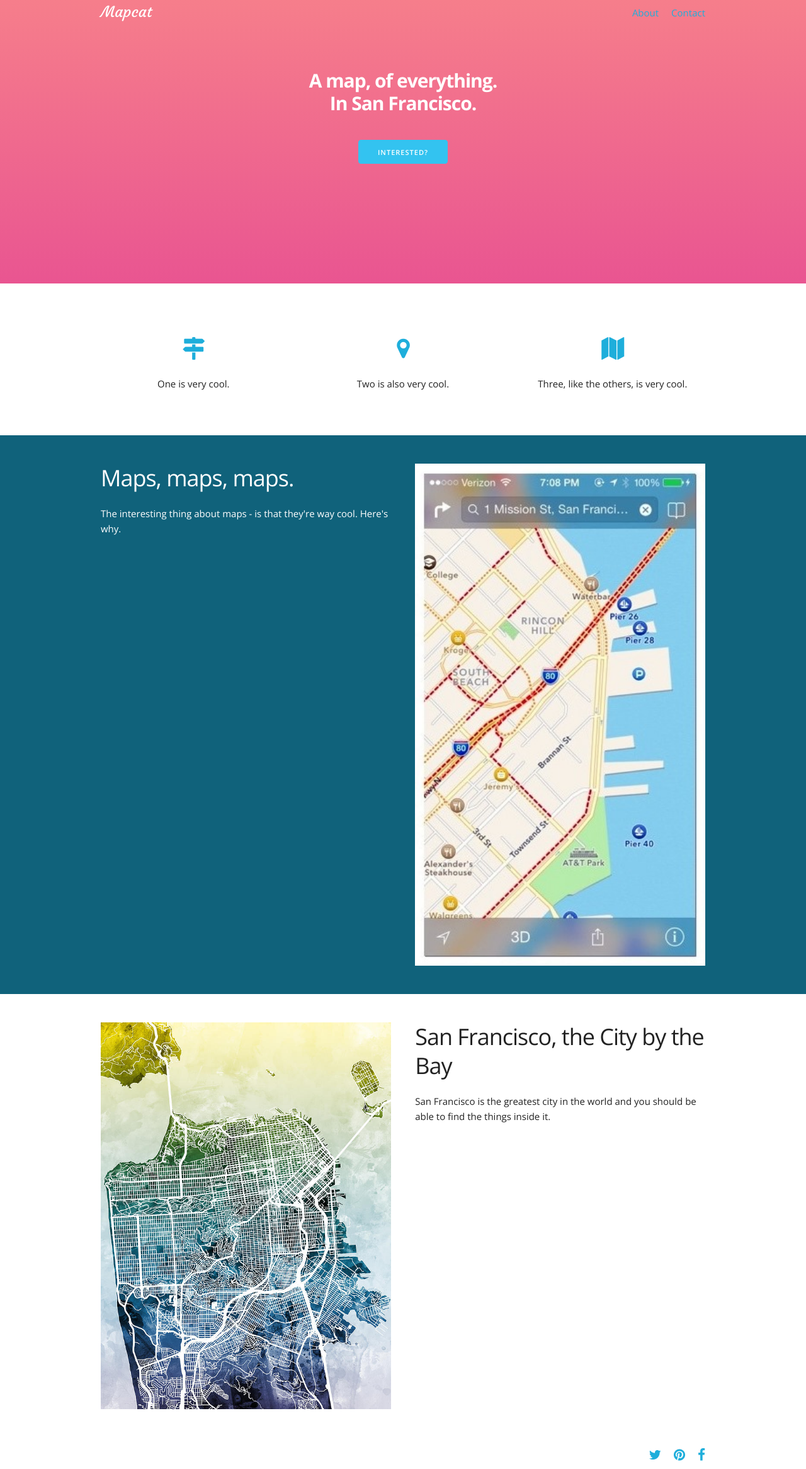
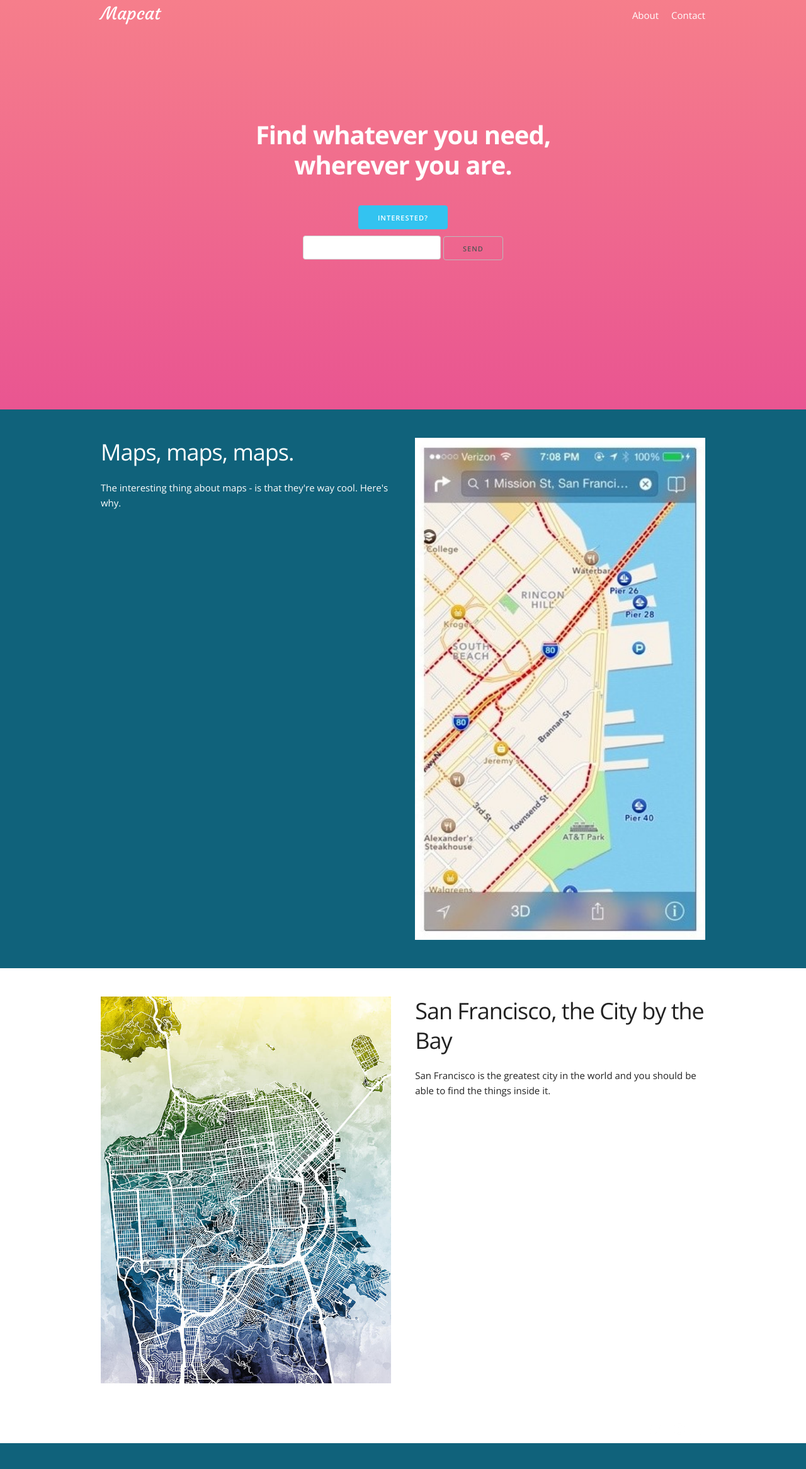
Before and after one commit to mapcat-io/_heroku-nearme, a Node project: template templates/views/home.hbs in a window 1280 px wide. Shown: the whole page at 63% size. After the commit the page ends 2291 px from the top, so only its background shows below. Run offline with Node 20 templates, Linux system fonts and the light colour scheme; the template is opened without the code that fills it, so the values that code supplies are empty; some libraries are stand-ins or nearby versions.

Commit message:
testing email form

```diff
--- a/public/styles/site.css
+++ b/public/styles/site.css
@@ -831,28 +831,29 @@ body {
   text-shadow: rgba(0, 0, 0, 0.01) 0 0 1px; }
 
 a {
-  text-decoration: none; }
+  text-decoration: none;
+  color: white; }
 
 .brand {
   font-family: 'Courgette', cursive;
-  font-size: 24px;
+  font-size: 28px;
   font-weight: 400;
   color: white;
   float: left;
   text-decoration: none; }
 
 .hero-wrapper {
-  min-height: 450px;
+  min-height: 650px;
   background: linear-gradient(0deg, #e95591 0%, #f67e8b 100%);
   height: 100%;
-  margin-bottom: 35px; }
+  margin-bottom: 0px; }
 
 .hero-wrapper .button {
   margin-top: 20px; }
 
 .hero-wrapper h1 {
   font-weight: 700;
-  font-size: 30px;
+  font-size: 40px;
   color: white; }
 
 .text-center {
@@ -881,7 +882,7 @@ a {
 
 .navbar {
   height: 50px;
-  margin-bottom: 60px; }
+  margin-bottom: 140px; }
 
 .navbar ul > li {
   float: left;
@@ -890,7 +891,7 @@ a {
 .nav-links {
   float: right;
   list-style: none;
-  margin-top: 8px; }
+  margin-top: 12px; }
 
 .footer {
   height: 50px;
--- a/public/styles/site/_site.scss
+++ b/public/styles/site/_site.scss
@@ -8,11 +8,12 @@ body {
 
 a {
   text-decoration: none;
+  color: white;
 }
 
 .brand {
   font-family: 'Courgette', cursive;
-  font-size: 24px;
+  font-size: 28px;
   font-weight:400;
   color: white;
   float: left;
@@ -20,10 +21,10 @@ a {
 }
 
 .hero-wrapper {
-  min-height: 450px;
+  min-height: 650px;
   background:linear-gradient(0deg, rgba(233, 85, 145, 1) 0%, rgba(246, 126, 139, 1) 100%);
   height: 100%;
-  margin-bottom: 35px;
+  margin-bottom: 0px;
 }
 
 .hero-wrapper .button {
@@ -32,7 +33,7 @@ a {
 
 .hero-wrapper h1 {
   font-weight: 700;
-  font-size:30px;
+  font-size:40px;
   color: white;
 }
 
@@ -69,7 +70,7 @@ a {
 
 .navbar {
   height: 50px;
-  margin-bottom: 60px;
+  margin-bottom: 140px;
 }
 
 .navbar ul > li {
@@ -80,7 +81,7 @@ a {
 .nav-links {
   float: right;
   list-style: none;
-  margin-top: 8px;
+  margin-top: 12px;
 }
 
 .footer {
--- a/templates/views/home.hbs
+++ b/templates/views/home.hbs
@@ -1,5 +1,28 @@
+<script>
+    function postContactToGoogle() {
+        var email = $('#Email').val();
+
+            $.ajax({
+                url: "https://docs.google.com/forms/d/1r-WaPM4Qb4C_u4RR-IM_wtUNO514Q-i9cIToXQ4Pn2E/formResponse",
+                data: { "19271924": email },
+                type: "POST",
+                dataType: "xml",
+                statusCode: {
+                    0: function () {
+                        window.location.replace("ThankYou.html");
+                    },
+                    200: function () {
+                        window.location.replace("ThankYou.html");
+                    }
+                }
+            });
+    }
+</script>
+
 <!-- Hero Wrapper -->
 <div class="hero-wrapper">
+
+
   <!-- Navbar -->
   <nav class="navbar">
     <div class="container">
@@ -10,18 +33,26 @@
       </ul>
     </div>
   </nav> <!-- End -->
+
+
   <!-- Above the Fold Hero -->
   <section class="container">
     <div class="row text-center">
       <div class="twelve columns">
-        <h1>A map, of everything.</br>In San Francisco.</h1>
-        <a id="primaryCta" class="button button-primary" href="#">Interested?</a>
+        <h1>Find whatever you need,</br> wherever you are.</h1>
+          <input id="primaryCta"  class="button button-primary" type="submit" value="Interested?" /></input>
+
+          <form action="https://docs.google.com/forms/d/1r-WaPM4Qb4C_u4RR-IM_wtUNO514Q-i9cIToXQ4Pn2E/formResponse" method="post" enctype="text/plain" id="ss-form" target="_self" onsubmit="">
+            <!--<input id="email" type="text" name="mail" value="Enter your email"> -->
+            <input type="text" name="19271924" value="" class="ss-q-short" id="19271924" dir="auto" aria-label="Email address" title="">
+            <button id="ButtonSubmit" onClick="postContactToGoogle()" type="button">Send</button>
+          </form>
       </div>
     </div>
   </section> <!-- End -->
 </div> <!-- End -->
 <!-- First Row -->
-<section>
+<!-- <section>
   <div class="container lg">
    <div class="row text-center">
      <div class="four columns">
```
